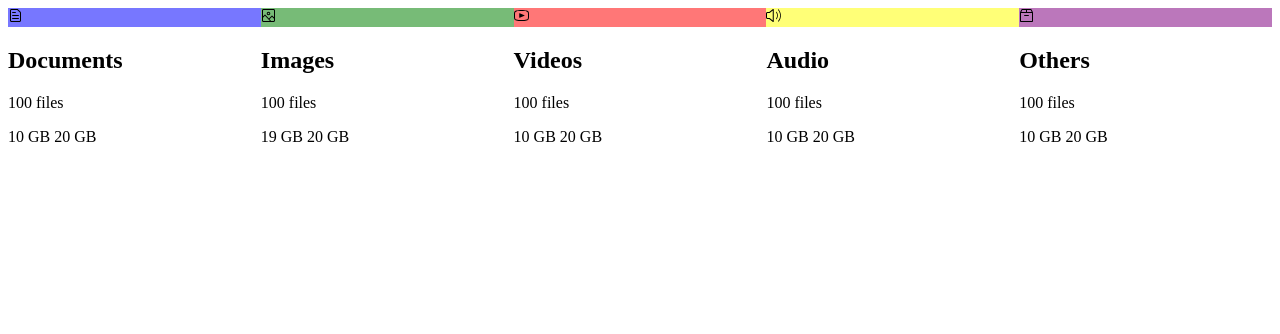
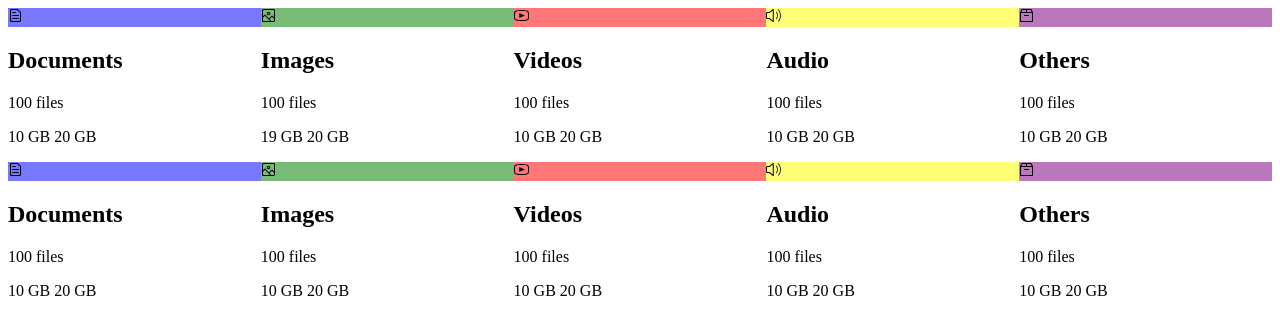
Before and after one commit to etornam45/cloudo, a Next.js app: page /overview/overview in a window 1280 px wide. Shown: the top 334 px of the page. Built offline with nearby package versions, Linux system fonts and the light colour scheme.

Commit message:
Added folder component to overview page, which wll be changed in futuer

```diff
--- /dev/null
+++ b/pages/overview/Folders.tsx
@@ -0,0 +1,47 @@
+import { Card } from "@/components/ui/card";
+import { Progress } from "@/components/ui/progress";
+import { FileTextIcon, ImageIcon, VideoIcon, SpeakerLoudIcon, ArchiveIcon } from "@radix-ui/react-icons";
+import { ReactNode } from "react";
+
+export default function Folders() {
+    return (
+        <div className="flex gap-4 p-3" style={{ display: "grid", gridTemplateColumns: "repeat(auto-fit, minmax(200px, 1fr))" }}>
+            <FolderCard folderName="Documents" files={100} color="blue" icon={<FileTextIcon className="w-5 h-5" />} />
+            <FolderCard folderName="Images" files={100} color="green" icon={<ImageIcon className="w-5 h-5" />} />
+            <FolderCard folderName="Videos" files={100} color="red" icon={<VideoIcon className="w-5 h-5" />} />
+            <FolderCard folderName="Audio" files={100} color="yellow" icon={<SpeakerLoudIcon className="w-5 h-5" />} />
+            <FolderCard folderName="Others" files={100} color="purple" icon={<ArchiveIcon className="w-5 h-5" />} />
+        </div>
+    );
+}
+
+interface FolderCardProps {
+    folderName: string;
+    color: string;
+    files: number;
+    icon: ReactNode;
+}
+
+const FolderCard = (folder: FolderCardProps) => {
+    return (
+        <div>
+            <Card className="rounded-sm p-3 shadow-none hover:shadow-md" >
+                <div className="flex  flex-col gap-3">
+                    <div className="flex items-center gap-3">
+                        <div className="icon w-12 aspect-square flex items-center justify-center bg-slate-500 rounded-sm" style={{ backgroundColor: `color-mix(in srgb, ${folder.color} 80%, white 70%)` }}>
+                            {folder.icon}
+                        </div>
+                        <div className="info">
+                            <h2 className="text-lg font-bold">{folder.folderName}</h2>
+                            <p>{folder.files} files</p>
+                        </div>
+                    </div>
+                    <div className="flex flex-col justify-between w-full">
+                        <Progress value={50} color={folder.color} />
+                        <p className="mt-2">10 GB 20 GB</p>
+                    </div>
+                </div>
+            </Card>
+        </div>
+    )
+}
--- a/pages/overview/OverviewStorage.tsx
+++ b/pages/overview/OverviewStorage.tsx
@@ -26,7 +26,7 @@ interface FileTypesCardProps {
 
 export const FileTypesCard = (file: FileTypesCardProps) => {
     return (
-        <Card className="rounded-sm p-3 ">
+        <Card className="rounded-sm p-3 shadow-none hover:shadow-md" >
             <div className="flex  flex-col gap-3">
                 <div className="flex items-center gap-3">
                     <div className="icon w-12 aspect-square flex items-center justify-center bg-slate-500 rounded-sm" style={{ backgroundColor: `color-mix(in srgb, ${file.color} 80%, white 70%)` }}>
--- a/pages/overview/overview.tsx
+++ b/pages/overview/overview.tsx
@@ -1,9 +1,13 @@
+import { Separator } from '@/components/ui/separator';
 import StorageOverview from './OverviewStorage';
+import Folders from './Folders';
 
 export default function Overiew() {
     return (
         <div>
             <StorageOverview />
+            <Separator />
+            <Folders />
         </div>
     )
 }
```
